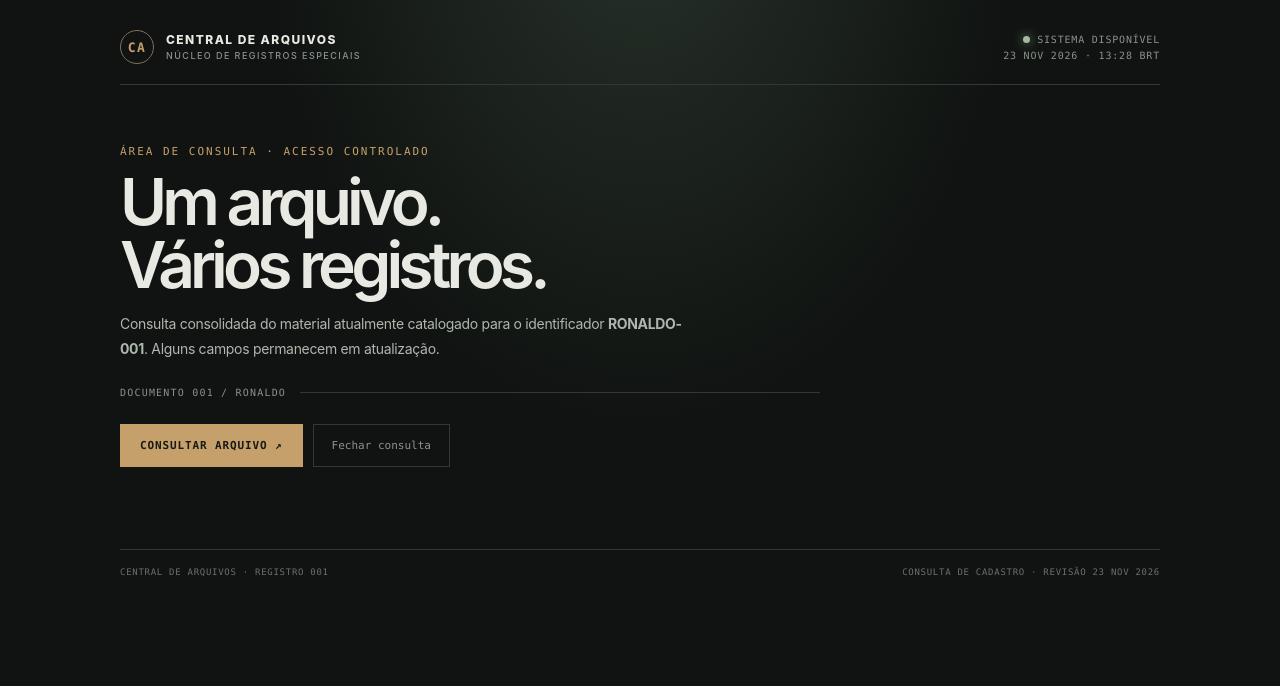
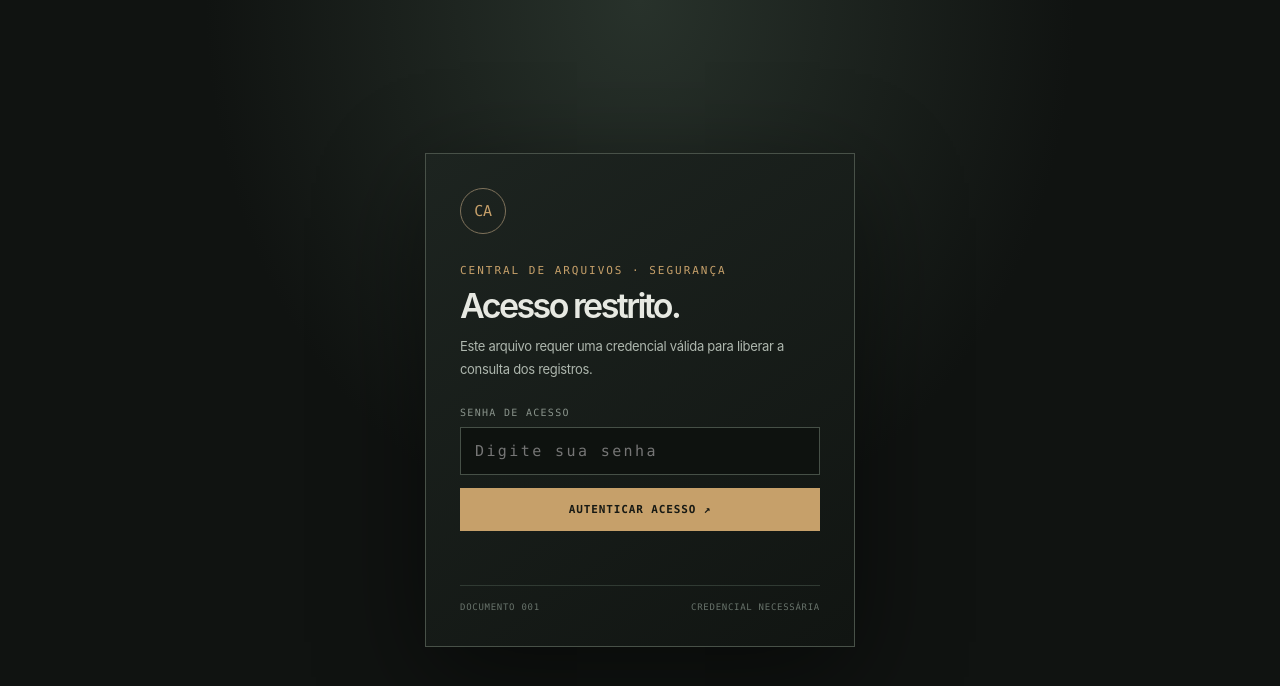
Before and after one commit to nickebel/dossie, a plain HTML site: page index.html in a window 1280 px wide. Drawn offline with Linux system fonts and the light colour scheme.

Commit message:
Add password gate to dossier

```diff
--- a/index.html
+++ b/index.html
@@ -96,6 +96,34 @@
     .mystery-signal { width:7px; height:7px; flex:0 0 7px; border-radius:50%; background:#c6a06a; box-shadow:0 0 12px rgba(198,160,106,.65); }
     .mystery-footer strong { color:#d9bd91; font:10px var(--mono); letter-spacing:.08em; text-transform:uppercase; line-height:1.6; }
     footer { display:flex; justify-content:space-between; gap:15px; border-top:1px solid var(--line); margin-top:46px; padding-top:17px; color:#68736b; font:9px var(--mono); letter-spacing:.08em; text-transform:uppercase; }
+
+    .access-gate {
+      position:fixed; inset:0; z-index:1000; display:grid; place-items:center;
+      padding:24px; background:radial-gradient(ellipse at 50% 0%, #28322b 0%, transparent 48%), #101311;
+    }
+    .access-card {
+      width:min(430px,100%); padding:34px; border:1px solid #485148;
+      background:linear-gradient(145deg,rgba(29,36,32,.98),rgba(17,21,18,.99));
+      box-shadow:0 30px 100px rgba(0,0,0,.48);
+    }
+    .access-mark {
+      width:46px; height:46px; display:grid; place-items:center; margin-bottom:30px;
+      border:1px solid #7f725b; border-radius:50%; color:var(--accent); font:15px var(--mono);
+    }
+    .access-card h1 { margin:12px 0; font-size:34px; }
+    .access-copy { color:#aeb7ae; font-size:13px; line-height:1.8; margin:0 0 25px; }
+    .access-label { display:block; margin-bottom:9px; color:var(--muted); font:10px var(--mono); letter-spacing:.13em; text-transform:uppercase; }
+    .access-input {
+      width:100%; height:48px; padding:0 14px; border:1px solid #465047; outline:none;
+      background:#0e120f; color:var(--text); font:15px var(--mono); letter-spacing:.16em;
+      transition:border-color .2s, box-shadow .2s;
+    }
+    .access-input:focus { border-color:var(--accent); box-shadow:0 0 0 3px rgba(198,160,106,.12); }
+    .access-submit { width:100%; margin-top:13px; }
+    .access-error { min-height:18px; margin:12px 0 0; color:#d58a7f; font:10px var(--mono); letter-spacing:.05em; }
+    .access-foot { display:flex; justify-content:space-between; gap:12px; margin-top:24px; padding-top:16px; border-top:1px solid var(--line); color:#68736b; font:9px var(--mono); letter-spacing:.08em; text-transform:uppercase; }
+    .access-gate.unlocking { animation:unlockFade .35s ease forwards; }
+    @keyframes unlockFade { to { opacity:0; visibility:hidden; } }
     @media (max-width:700px) {
       .shell { width:min(100% - 26px, 600px); padding-top:18px; }
       .intro { padding-top:45px; }
@@ -116,6 +144,20 @@
   </style>
 </head>
 <body>
+
+  <section class="access-gate" id="accessGate" aria-label="Acesso ao arquivo">
+    <form class="access-card" id="accessForm">
+      <div class="access-mark">CA</div>
+      <div class="eyebrow">Central de Arquivos · Segurança</div>
+      <h1>Acesso restrito.</h1>
+      <p class="access-copy">Este arquivo requer uma credencial válida para liberar a consulta dos registros.</p>
+      <label class="access-label" for="accessPassword">Senha de acesso</label>
+      <input class="access-input" id="accessPassword" name="password" type="password" placeholder="Digite sua senha" autocomplete="off" autocapitalize="characters" spellcheck="false" required />
+      <button class="primary access-submit" type="submit">Autenticar acesso <span aria-hidden="true">↗</span></button>
+      <p class="access-error" id="accessError" role="alert" aria-live="polite"></p>
+      <div class="access-foot"><span>Documento 001</span><span>Credencial necessária</span></div>
+    </form>
+  </section>
   <main class="shell">
     <header class="topbar">
       <div class="brand"><div class="seal">CA</div><div>Central de Arquivos<br><span style="color:var(--muted);font-weight:500;font-size:9px">Núcleo de registros especiais</span></div></div>
@@ -206,6 +248,28 @@
     <footer><span>Central de Arquivos · Registro 001</span><span>Consulta de cadastro · Revisão 23 NOV 2026</span></footer>
   </main>
   <script>
+
+    const accessGate = document.getElementById('accessGate');
+    const accessForm = document.getElementById('accessForm');
+    const accessPassword = document.getElementById('accessPassword');
+    const accessError = document.getElementById('accessError');
+    const ACCESS_CODE = 'R0N4LD0';
+
+    accessForm.addEventListener('submit', (event) => {
+      event.preventDefault();
+      if (accessPassword.value.trim() === ACCESS_CODE) {
+        accessError.textContent = '';
+        accessGate.classList.add('unlocking');
+        window.setTimeout(() => {
+          accessGate.remove();
+          document.getElementById('openBtn').focus();
+        }, 350);
+      } else {
+        accessError.textContent = 'CREDENCIAL NÃO RECONHECIDA. TENTE NOVAMENTE.';
+        accessPassword.value = '';
+        accessPassword.focus();
+      }
+    });
     const welcome = document.getElementById('welcome');
     const report = document.getElementById('report');
     document.getElementById('openBtn').addEventListener('click', () => {
```
